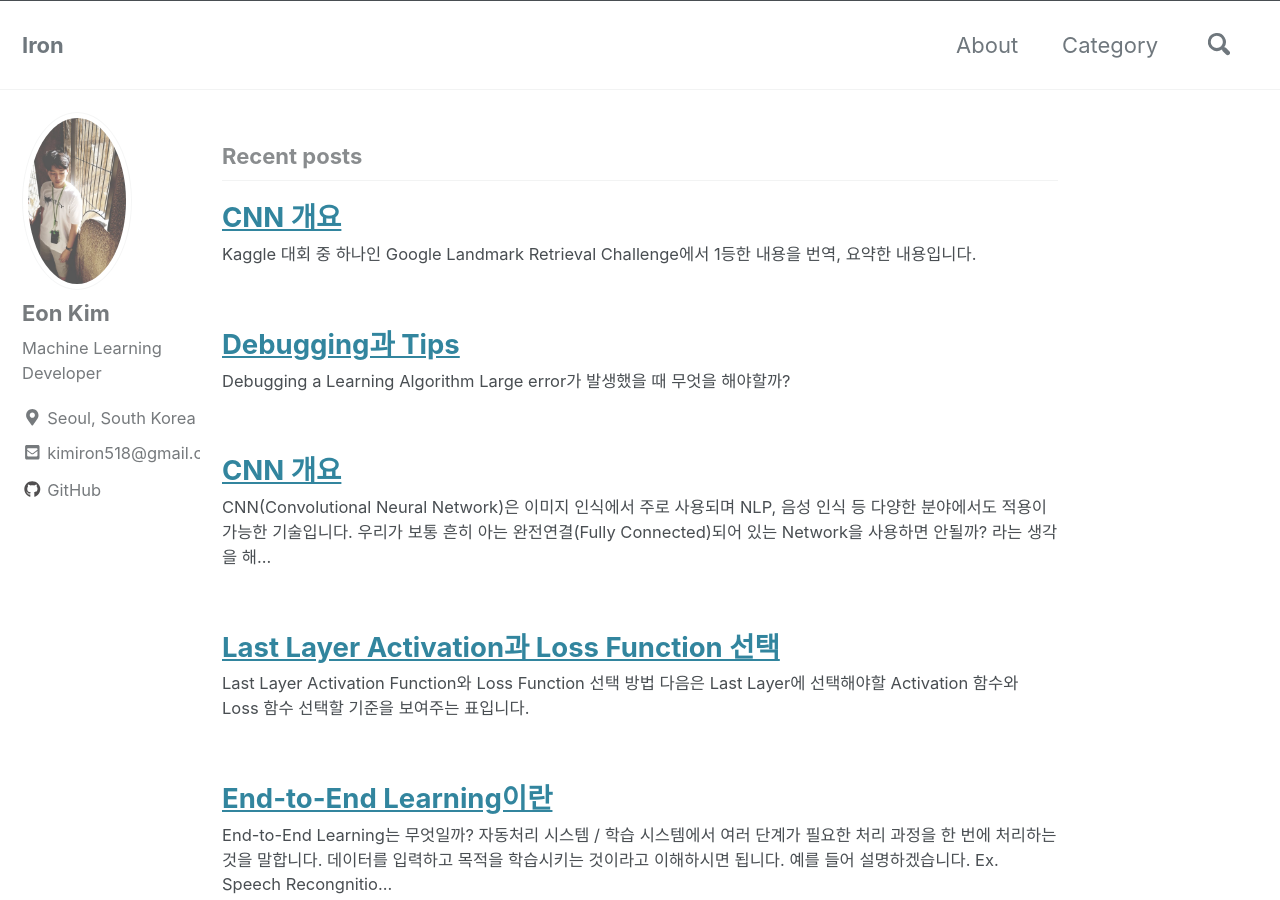
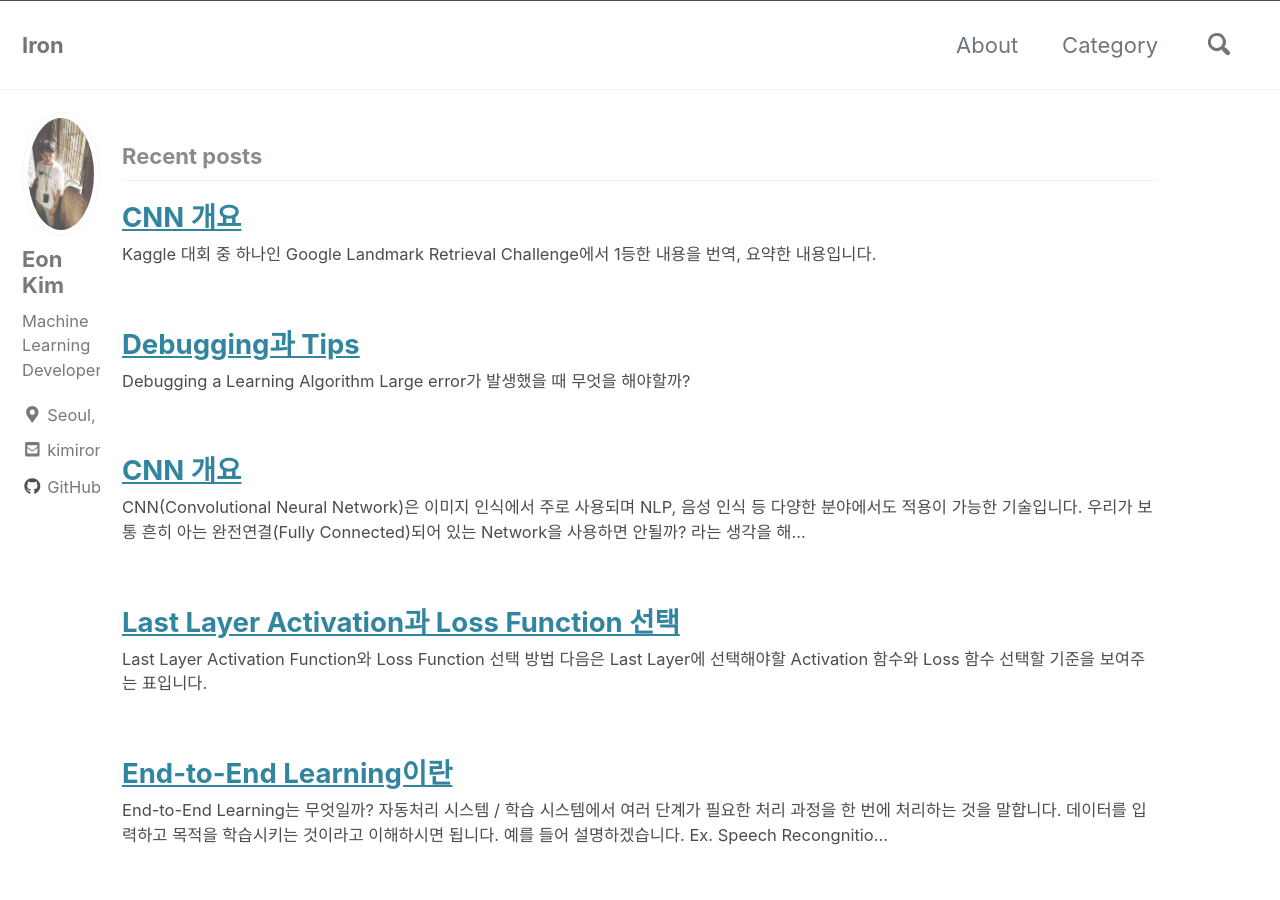
Before and after one commit to thisisiron/thisisiron.github.io, a Jekyll site: the page built from index.html, in a window 1280 px wide and 900 px high. Built offline with Jekyll 4.4.1, drawn with Linux system fonts in a browser that asks for light colours; cached includes are drawn as plain includes; nearby versions of some CDN libraries; the list of posts is cut into pages by our own code.

Commit message:
update padding val

```diff
--- a/_sass/minimal-mistakes/_page.scss
+++ b/_sass/minimal-mistakes/_page.scss
@@ -22,7 +22,7 @@
 .page {
   @include breakpoint($large) {
     float: right;
-    width: calc(100% - #{$right-sidebar-width-narrow});
+    // width: calc(100% - #{$right-sidebar-width-narrow});
     padding-right: $right-sidebar-width-narrow;
   }
 
--- a/_sass/minimal-mistakes/_variables.scss
+++ b/_sass/minimal-mistakes/_variables.scss
@@ -142,7 +142,7 @@ $x-large: 1280px !default;
    ========================================================================== */
 
 $right-sidebar-width-narrow: 200px !default;
-$right-sidebar-width: 200px !default;
+$right-sidebar-width: 100px !default;
 $right-sidebar-width-wide: 400px !default;
 
 /*
```
